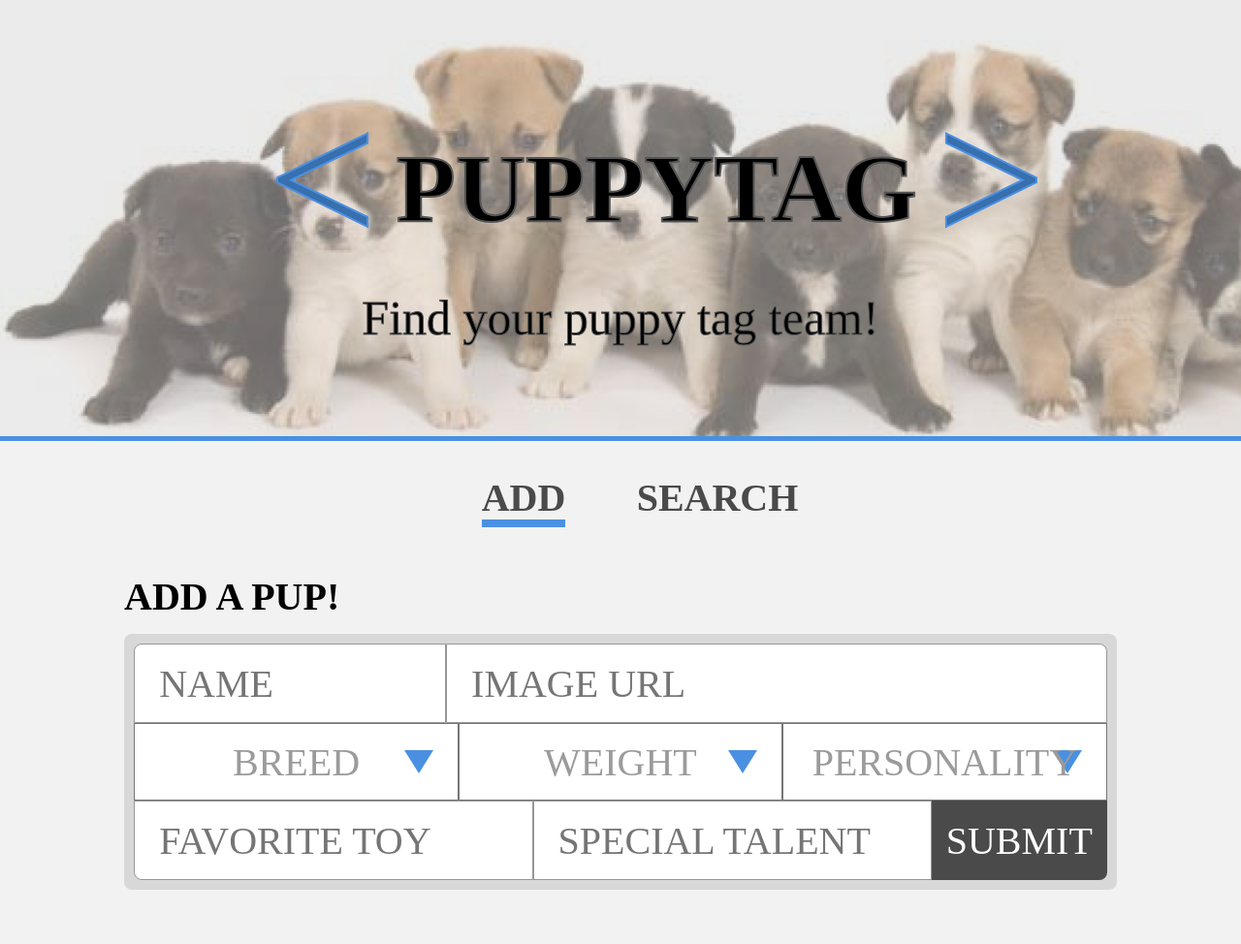
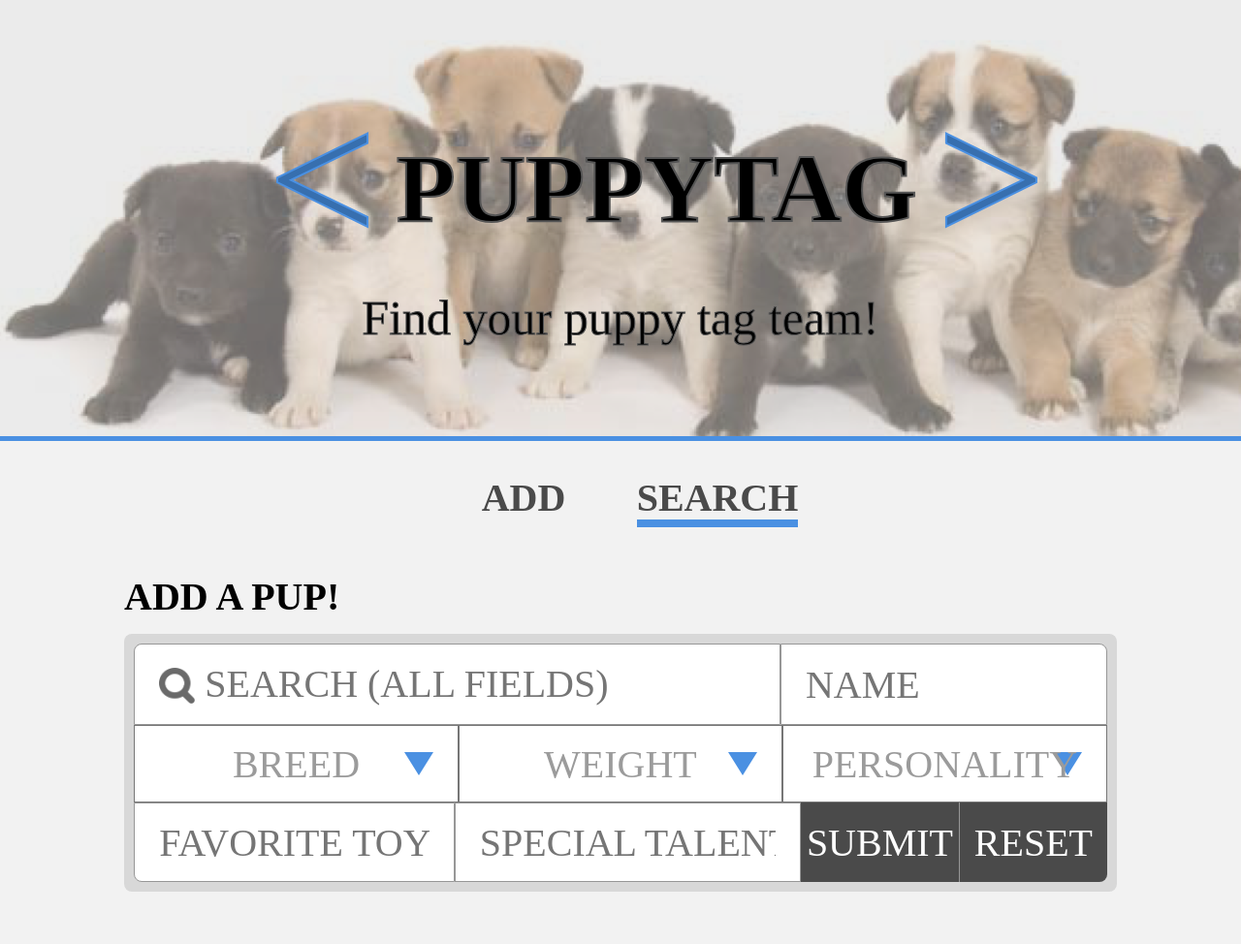
Before and after one commit to acheng96/Cornell-CS2300, a PHP site: page / in a window 1280 px wide. Shown: the top 974 px of the page at 97% size. Run offline with PHP 8.4, Linux system fonts and the light colour scheme; some libraries are stand-ins or nearby versions.

Commit message:
Add search functionality

```diff
--- a/p2_cs2300/files/data.txt
+++ b/p2_cs2300/files/data.txt
@@ -13,4 +13,3 @@ Boo\tWestie\t16\tCurious\tPop-up books\tHide and seek\thttp://cdn.hasinstinct.co
 Chubs\tChow Chow\t20\tMixed\tFireworks\tSetting things on fire\thttps://s-media-cache-ak0.pinimg.com/564x/26/31/6c/26316c2be65cedf7e57292fc417d66dc.jpg\n
 Dandy\tRottweiler\t14\tRomantic\tFlowers\tAttracting the ladies\thttps://s3-eu-west-1.amazonaws.com/bowwowtimes-new/wp-content/uploads/2015/06/Rottweiler-Puppies1-1.jpg\n
 Stubby\tDachshund\t10\tMixed\tMirror\tFashion Model\thttps://freevalscribes.files.wordpress.com/2014/03/dachshund-puppies-wallpaper-013.jpg\n
-yo\tPomeranian\t4\tRomantic\tt\tt\thttp://cdn.sheknows.com/articles/2013/04/Puppy_2.jpg
--- a/p2_cs2300/index.php
+++ b/p2_cs2300/index.php
@@ -6,6 +6,7 @@
 		<meta charset="utf-8">
     	<link rel="stylesheet" type="text/css" href="css/stylesheet.css">
     	<meta name="viewport" content="width=device-width, initial-scale=1">
+    	<script src="jquery-1.12.0.min.js"></script>
     	<script src = "script/valid.js"></script>
 		<title>PUPPYTAG</title>
 	</head>
@@ -15,14 +16,20 @@
 		<!-- Set active form -->
 		<script>
 			// Set and display active form
-			function show(active, inactive) {
-			  document.getElementById(active).style.display='block';
-			  document.getElementById(inactive).style.display='none';
-			  document.getElementById("add-title").className = (active == "add-form") ? "active" : "inactive"
-			  document.getElementById("search-title").className = (active == "search-form") ? "active" : "inactive"
+			function setActiveForm(active, inactive) {
+			    document.getElementById(active).style.display = 'block';
+			    document.getElementById(inactive).style.display = 'none';
+			    document.getElementById("add-title").className = (active == "add-form") ? "active" : "inactive"
+			    document.getElementById("search-title").className = (active == "search-form") ? "active" : "inactive"
 
-			  return false;
+			    return false;
 			}
+
+			// Check if add or search form is active
+			function checkIfActive(id) {
+				return (" " + element.className + " ").indexOf(" " + id + " ") > -1;
+			}
+
 		</script>
 
 		<!-- Puppy Select Category Options -->
@@ -92,8 +99,24 @@
 			}
 		?>
 
-		<!-- PHP Functions -->
+		<!-- Read puppies info from data file -->
 		<?php
+			$pups = array();
+
+			// Add pup info from data.txt to pups array
+			if (file_exists('files/data.txt')) {
+				$dataFile = fopen('files/data.txt', 'r');
+				$pupsArray = file('files/data.txt');
+
+				foreach($pupsArray as $pup) {
+					$line = str_replace('\n', '', $pup);
+					$pupArray = explode( '\t', $line);
+					$pups[] = new Pup($pupArray[0], $pupArray[1], $pupArray[2], $pupArray[3], $pupArray[4], $pupArray[5], $pupArray[6]);
+				}
+
+				fclose($dataFile);
+			}
+
 			// Get emoji image corresponding to personality and return image location
 			function getEmoji($personality) {
 				global $personalityOptions;
@@ -102,28 +125,68 @@
 			}
 		?>
 
-		<!-- Read puppies info from data file -->
+		<!-- Search Functionality -->
 		<?php
-			$pups = array();
+			$filteredPups = $pups;
 
-			if (file_exists('files/data.txt')) {
-				$dataFile = fopen('files/data.txt', 'r');
+			if (isset($_POST['search-submit'])) {
+
+				// Open data.txt
+				$dataFile = fopen("files/data.txt", "r");
 				$pupsArray = file('files/data.txt');
+				$filteredPups = array();
 
-				foreach($pupsArray as $pup) {
-					$line = str_replace('\n', '', $pup);
-					$pupArray = explode( '\t', $line);
-					$names[] = $pupArray[0];
-					$breeds[] = $pupArray[1];
-					$weights[] = $pupArray[2];
-					$personalities[] = $pupArray[3];
-					$favoriteToys[] = $pupArray[4];
-					$specialTalents[] = $pupArray[5];
-					$imageURLs[] = $pupArray[6];
-					$pups[] = new Pup($pupArray[0], $pupArray[1], $pupArray[2], $pupArray[3], $pupArray[4], $pupArray[5], $pupArray[6]);
-				}
+				// Check if at least one of the categories are matched
+				if (empty($_POST['searchAll']) && empty($_POST['searchName']) && empty($_POST['searchBreedSelect']) && empty($_POST['searchWeightSelect']) && empty($_POST['searchPersonalitySelect']) && empty($_POST['searchFavoriteToy']) && empty($_POST["searchSpecialTalent"])) {
 
-				fclose($dataFile);
+                	// No field has been filled: show error message
+                	echo "No field has been filled.";
+
+        		} else {
+        			// Get user input if available
+        			$searchAll = isset($_POST['searchAll']) ? strtolower($_POST['searchAll']) : false;
+					$searchName = isset($_POST['searchName']) ? strtolower($_POST['searchName']) : false;
+					$searchBreed = isset($_POST['searchBreedSelect']) ? strtolower($_POST['searchBreedSelect']) : false;
+					$searchWeight = isset($_POST['searchWeightSelect']) ? strtolower($_POST['searchWeightSelect']) : false;
+					$searchPersonality = isset($_POST['searchPersonalitySelect']) ? strtolower($_POST['searchPersonalitySelect']) : false;
+					$searchFavoriteToy = isset($_POST['searchFavoriteToy']) ? strtolower($_POST['searchFavoriteToy']) : false;
+					$searchSpecialTalent = isset($_POST['searchSpecialTalent']) ? strtolower($_POST['searchSpecialTalent']) : false;
+
+					echo "name: " . $searchName . "\n";
+					echo "breed: " . $searchBreed . "\n";
+					echo "weight: " . $searchWeight . "\n";
+					echo "personality: " . $searchPersonality . "\n";
+					echo "favorite toy: " . $searchFavoriteToy . "\n";
+					echo "special talent: " . $searchSpecialTalent . "\n";
+
+					// Find matching in data.txt using search terms
+					foreach ($pupsArray as $pup) {
+						$searchEntry = strtolower($pup);
+						$line = str_replace('\n', '', $searchEntry);
+						$lowercasePupArray = explode('\t', $line);
+
+						$searchAllMatching = (empty($searchAll) || preg_match("/$searchAll/", $searchEntry));
+						$nameMatching = (empty($searchName) || preg_match("/$searchName/", $lowercasePupArray[0]));
+						$breedMatching = (empty($searchBreed) || preg_match("/$searchBreed/", $lowercasePupArray[1]));
+						$weightMatching = (empty($searchWeight) || preg_match("/$searchWeight/", $lowercasePupArray[2]));
+						$personalityMatching = (empty($searchPersonality) || preg_match("/$searchPersonality/", $lowercasePupArray[3]));
+						$favoriteToyMatching = (empty($searchFavoriteToy) || preg_match("/$searchFavoriteToy/", $lowercasePupArray[4]));
+						$specialTalentMatching = (empty($searchSpecialTalent) || preg_match("/$searchSpecialTalent/", $lowercasePupArray[5]));
+
+						if ($searchAllMatching && $nameMatching && $breedMatching && $weightMatching && $personalityMatching && $favoriteToyMatching && $specialTalentMatching) {
+							$originalLine = str_replace('\n', '', $pup);
+							$pupArray = explode('\t', $originalLine);
+							$filteredPups[] = new Pup($pupArray[0], $pupArray[1], $pupArray[2], $pupArray[3], $pupArray[4], $pupArray[5], $pupArray[6]);
+						}
+					}
+
+					// Display no matches message if no matches found
+					if (count($filteredPups) == 0) {
+						echo "No matches found.";
+					} else {
+						echo count($filteredPups) . " matches found.";
+					}
+        		}
 			}
 		?>
 
@@ -145,8 +208,8 @@
 		<div class="add-search-form">
 			<!-- Navigation Bar -->
 			<div id="navbar-items">
-				<h2 id="add-title" class="active"><a href="index.php" onclick="return show('add-form','search-form');"><span>ADD</span></a></h2>
-				<h2 id="search-title" class="inactive"><a href="index.php" onclick="return show('search-form','add-form');"><span>SEARCH</span></a></h2>
+				<h2 id="add-title" class="inactive navbar-item"><a href="index.php" onclick="return setActiveForm('add-form','search-form');"><span>ADD</span></a></h2>
+				<h2 id="search-title" class="active navbar-item"><a href="index.php" onclick="return setActiveForm('search-form','add-form');"><span>SEARCH</span></a></h2>
 			</div>
 
 			<div id="form-title-items">
@@ -155,7 +218,7 @@
 			</div>
 
 			<!-- Add Form -->
-			<form id="add-form" class="form active-form" name="pupForm" action="index.php" onsubmit="return validForm();" method="POST">
+			<form id="add-form" class="form inactive-form" name="pupForm" action="index.php" onsubmit="return validForm();" method="POST">
 				<div class="form-container">
 					<div id="basic-profile-form">
 						<input id="name-field" type="text" placeholder="NAME" name="inputName"  maxlength="30" required title="Letters, spaces, dashes, and underscores only."><br>
@@ -192,30 +255,30 @@
 			</form>
 
 			<!-- Search Form -->
-			<form id="search-form" class="form inactive-form" name="pupForm" action="index.php" method="POST">
+			<form id="search-form" class="form active-form" name="pupForm" action="index.php" method="POST">
 				<div class="form-container">
 					<div id="basic-profile-form">
 						<div id="search-field">
 							<img id="search-icon" src="assets/search-icon.png">
-							<input id="search-input-field" type="text" placeholder="SEARCH" name="search"><br>
+							<input id="search-input-field" type="text" placeholder="SEARCH (ALL FIELDS)" name="searchAll"><br>
 						</div>
-						<input id="name-search-field" type="text" placeholder="NAME" name="inputName"><br>
+						<input id="name-search-field" type="text" placeholder="NAME" name="searchName" autofocus pattern="[A-Za-z-_ ]*" title="Letters, spaces, dashes, and underscores only."><br>
 					</div>
 
 					<div id="select-options">
-						<select id="breed-select" class="search-select" name="breedSelect">
+						<select id="breed-select" class="search-select" name="searchBreedSelect">
 							<option 'selected' value>BREED</option>
 							<?php foreach($breedOptions as $breed) { ?>
 								<option value=<?php echo "{$breed}" ?>><?php echo $breed ?></option>
 							<?php } ?>
 						</select>
-						<select id="weight-select" class="search-select" name="weightSelect">
+						<select id="weight-select" class="search-select" name="searchWeightSelect">
 							<option 'selected' value>WEIGHT</option>
 							<?php for ($i = 0; $i < count($weightOptions); $i++) { ?>
 								<option value=<?php echo "{$i}" ?>><?php echo $weightOptions[$i] ?></option>
 							<?php } ?>
 						</select>
-						<select id="personality-select" class="search-select" name="personalitySelect">
+						<select id="personality-select" class="search-select" name="searchPersonalitySelect">
 							<option 'selected' value>PERSONALITY</option>
 							<?php foreach($personalityOptions as $key=>$value) { ?>
 								<option value=<?php echo "{$key}" ?>><?php echo $key ?></option>
@@ -224,10 +287,10 @@
 					</div>
 
 					<div id="specific-profile-form">
-						<input id="favorite-toy-search-field" type="text" placeholder="FAVORITE TOY" name="favoriteToy"><br>
-						<input id="special-talent-search-field" type="text" placeholder="SPECIAL TALENT" name="specialTalent"><br>
-						<input id="search-submit" class="form-button" type="submit" value="Submit">
-						<input id="search-reset" class="form-button" type="button" value="Reset">
+						<input id="favorite-toy-search-field" type="text" placeholder="FAVORITE TOY" name="searchFavoriteToy"><br>
+						<input id="special-talent-search-field" type="text" placeholder="SPECIAL TALENT" name="searchSpecialTalent"><br>
+						<input id="search-submit" class="form-button" type="submit" name="search-submit" value="Submit">
+						<input id="search-reset" class="form-button" type="button" name="search-reset" value="Reset">
 					</div>
 				</div>
 			</form>
@@ -237,22 +300,23 @@
 		<div class="catalog">
 			<h3 id="catalog-title">PUPS</h3>
 			<div class="catalog-container">
-				<?php for ($i = 0; $i < count($pups); $i++) { ?>
+				<?php $displayedPups = $filteredPups; ?>
+				<?php for ($i = 0; $i < count($displayedPups); $i++) { ?>
 						<div class="catalog-item">
-							<img id="breed-image" src=<?php echo $pups[$i]->imageURL; ?> alt=<?php echo $pups[$i]->breed; ?>>
+							<img id="breed-image" src=<?php echo $displayedPups[$i]->imageURL; ?> alt=<?php echo $displayedPups[$i]->breed; ?>>
 							<div class="inner-catalog-container">
 								<div class="top-item-container">
 									<div class="item-description">
-										<h3 id="name"><?php echo $pups[$i]->name; ?></h3>
-										<h4 id="description"><?php echo $pups[$i]->breed.' • '.$pups[$i]->weight.' lbs'; ?></h4>
+										<h3 id="name"><?php echo $displayedPups[$i]->name; ?></h3>
+										<h4 id="description"><?php echo $displayedPups[$i]->breed.' • '.$displayedPups[$i]->weight.' lbs'; ?></h4>
 									</div>
-									<img id="emoji" src=<?php echo getEmoji($pups[$i]->personality); ?> alt="Emoji">
+									<img id="emoji" src=<?php echo getEmoji($displayedPups[$i]->personality); ?> alt="Emoji">
 								</div>
 								<div class="bottom-item-container">
-									<h3><b>Personality: </b><?php echo $pups[$i]->personality; ?></h3>
-									<h3><b>Favorite Toy: </b><?php echo $pups[$i]->favoriteToy; ?></h3>
-									<h3><b>Special Talent: </b><?php echo $pups[$i]->specialTalent; ?></h3>
-									<h3>Image from <a href=<?php echo $pups[$i]->imageURL; ?> target="_blank"><b>here</b></a>.</h3>
+									<h3><b>Personality: </b><?php echo $displayedPups[$i]->personality; ?></h3>
+									<h3><b>Favorite Toy: </b><?php echo $displayedPups[$i]->favoriteToy; ?></h3>
+									<h3><b>Special Talent: </b><?php echo $displayedPups[$i]->specialTalent; ?></h3>
+									<h3>Image from <a href=<?php echo $displayedPups[$i]->imageURL; ?> target="_blank"><b>here</b></a>.</h3>
 								</div>
 							</div>
 						</div>
```
